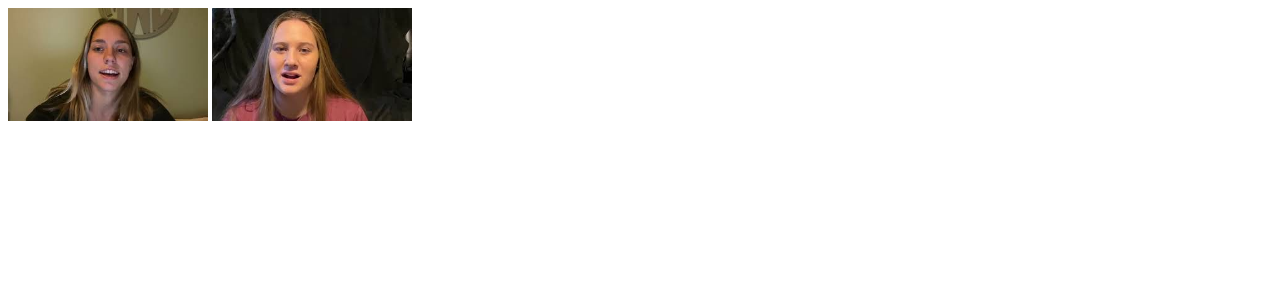
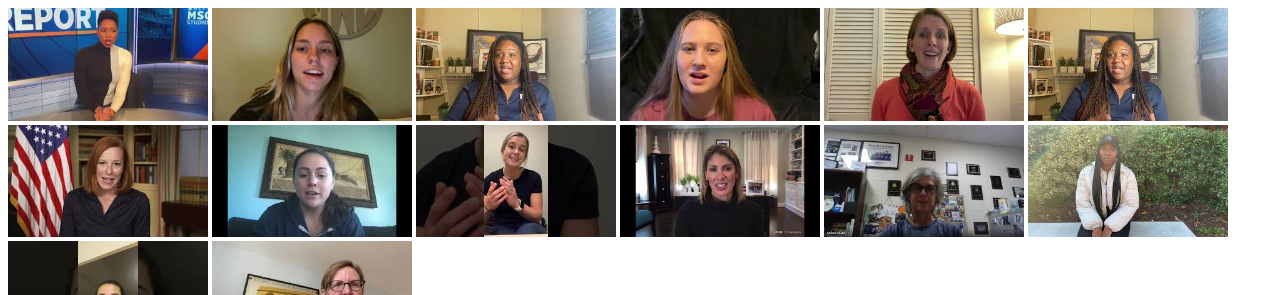
Before and after one commit to jdavidsburg/wall-of-faces-website, a plain HTML site: page index.html in a window 1280 px wide. Shown: the top 295 px of the page. Drawn offline with Linux system fonts and the light colour scheme; a web font is replaced by a local one.

Commit message:
first two lines of video

```diff
--- a/css/style.css
+++ b/css/style.css
@@ -35,6 +35,6 @@ size: 1em;
 }
 
 .gallery img:hover {
-  filter: grayscale (100%);
-  transform: scale(1.1);
+  filter: grayscale(100%);
+  transform: scale(1.05);
 }
--- a/index.html
+++ b/index.html
@@ -24,11 +24,26 @@
 
 
   <!-- videos -->
+<div class="gallery">
+  <a class="my-video-links" data-autoplay="true" data-vbtype="video" href="https://youtu.be/5Kh5mH3DHdY"><img src="images/monica-mcnutt.jpg"></a>
+  <a class="my-video-links" data-autoplay="true" data-vbtype="video" href="https://youtu.be/kkJQMwzmVmM"><img src="images/megan-webber.jpg"></a>
+  <a class="my-video-links" data-autoplay="true" data-vbtype="video" href="https://youtu.be/gRikPzlYfwQ"><img src="images/amira-rose-davis.jpg"></a>
+  <a class="my-video-links" data-autoplay="true" data-vbtype="video" href="https://youtu.be/qpXKITaMBgg"><img src="images/sidney-mclaughlin.jpg"></a>
+  <a class="my-video-links" data-autoplay="true" data-vbtype="video" href="https://youtu.be/0A5lmHifngg"><img src="images/kim-turner.jpg"></a>
+  <a class="my-video-links" data-autoplay="true" data-vbtype="video" href="https://youtu.be/gRikPzlYfwQ"><img src="images/amira-rose-davis.jpg"></a>
+  <a class="my-video-links" data-autoplay="true" data-vbtype="video" href="https://youtu.be/NHAokpVCMbQ"><img src="images/jen-psaki.jpg"></a>
+  <a class="my-video-links" data-autoplay="true" data-vbtype="video" href="https://youtu.be/rxcgkxMuDj0"><img src="images/brooke-cabrera.jpg"></a>
+  <a class="my-video-links" data-autoplay="true" data-vbtype="video" href="https://youtu.be/oVETeGB8fKY"><img src="images/oKeefe.jpg"></a>
+  <a class="my-video-links" data-autoplay="true" data-vbtype="video" href="https://youtu.be/qTmEaLCOm-8"><img src="images/rep-trahan.jpg"></a>
+  <a class="my-video-links" data-autoplay="true" data-vbtype="video" href="https://youtu.be/--9FIkyqJX8"><img src="images/andrea-stuart.jpg"></a>
+  <a class="my-video-links" data-autoplay="true" data-vbtype="video" href="https://youtu.be/fZoCn3Q5E7U"><img src="images/madyson-roach.jpg"></a>
+  <a class="my-video-links" data-autoplay="true" data-vbtype="video" href="https://youtu.be/GrEbrDklzMY"><img src="images/lilly-travieso.jpg"></a>
+  <a class="my-video-links" data-autoplay="true" data-vbtype="video" href="https://youtu.be/rIaP_LcZ7vs"><img src="images/elizabeth-kristen.jpg"></a>
+</div>
 
-<div class="gallery">
-<a class="my-video-links" data-autoplay="true" data-vbtype="video" href="https://youtu.be/kkJQMwzmVmM"><img src="images/mq2-2.jpg"></a>
-<a class="my-video-links" data-autoplay="true" data-vbtype="video" href="https://youtu.be/qpXKITaMBgg"><img src="images/mq2.jpg"></a>
-</div>
+
+
+
 
   <script type="text/javascript" src="js/venobox.min.js"></script>
   <script type="text/javascript">
```
Also changed, not shown: images/amira-rose-davis.jpg (added), images/andrea-stuart.jpg (added), images/brooke-cabrera.jpg (added), images/elizabeth-kristen.jpg (added), images/jen-psaki.jpg (added), images/kim-turner.jpg (added), images/lilly-travieso.jpg (added), images/madyson-roach.jpg (added), images/megan-webber.jpg (renamed from images/mq2-2.jpg), images/monica-mcnutt.jpg (added), images/okeefe.jpg (added), images/rep-trahan.jpg (added), images/sidney-mclaughlin.jpg (renamed from images/mq2.jpg), 1 other file.
